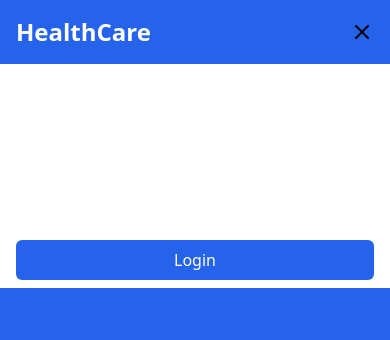
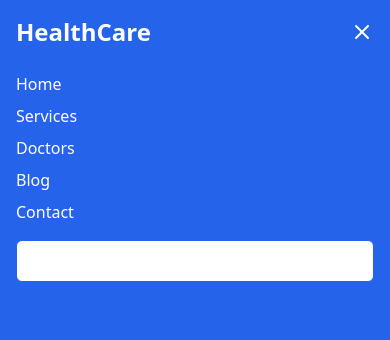
Before and after one commit to mddanish867/aethic-healthcare, a React (Vite) app: page / in a window 390 px wide. Both pictures are taken after a click on the button 362 px from the left and 32 px from the top of the page. Shown: the top 340 px of the page. Built offline with nearby package versions, Linux system fonts and the light colour scheme.

Commit message:
remodified the navbarbar for mbile

```diff
--- a/src/Home/Navbar.jsx
+++ b/src/Home/Navbar.jsx
@@ -29,11 +29,11 @@ export default function Navbar() {
             className="md:hidden"
             onClick={() => setIsMenuOpen(!isMenuOpen)}
           >
-            {isMenuOpen ? <X className="h-6 w-6" /> : <Menu className="h-6 w-6" />}
+            {isMenuOpen ? <X className="h-6 w-6 text-white" /> : <Menu className="text-white h-6 w-6" />}
           </button>
         </div>
         {isMenuOpen && (
-          <div className="md:hidden bg-white py-2">
+          <div className="md:hidden bg-blue-600 py-2">
             <nav className="flex flex-col space-y-2 px-4">
             <Link to="/" className="text-white hover:underline">Home</Link>
             <Link to="/services" className="text-white hover:underline">Services</Link>
@@ -43,7 +43,7 @@ export default function Navbar() {
             </nav>
             <div className="mt-4 px-4 space-y-2">
 
-              <button className="w-full bg-blue-600 text-white px-4 py-2 rounded-md hover:bg-blue-700 transition duration-300">
+              <button className="w-full bg-white border border-blue-600 text-white px-4 py-2 rounded-md hover:bg-blue-700 transition duration-300">
                 Login
               </button>
             </div>
```
